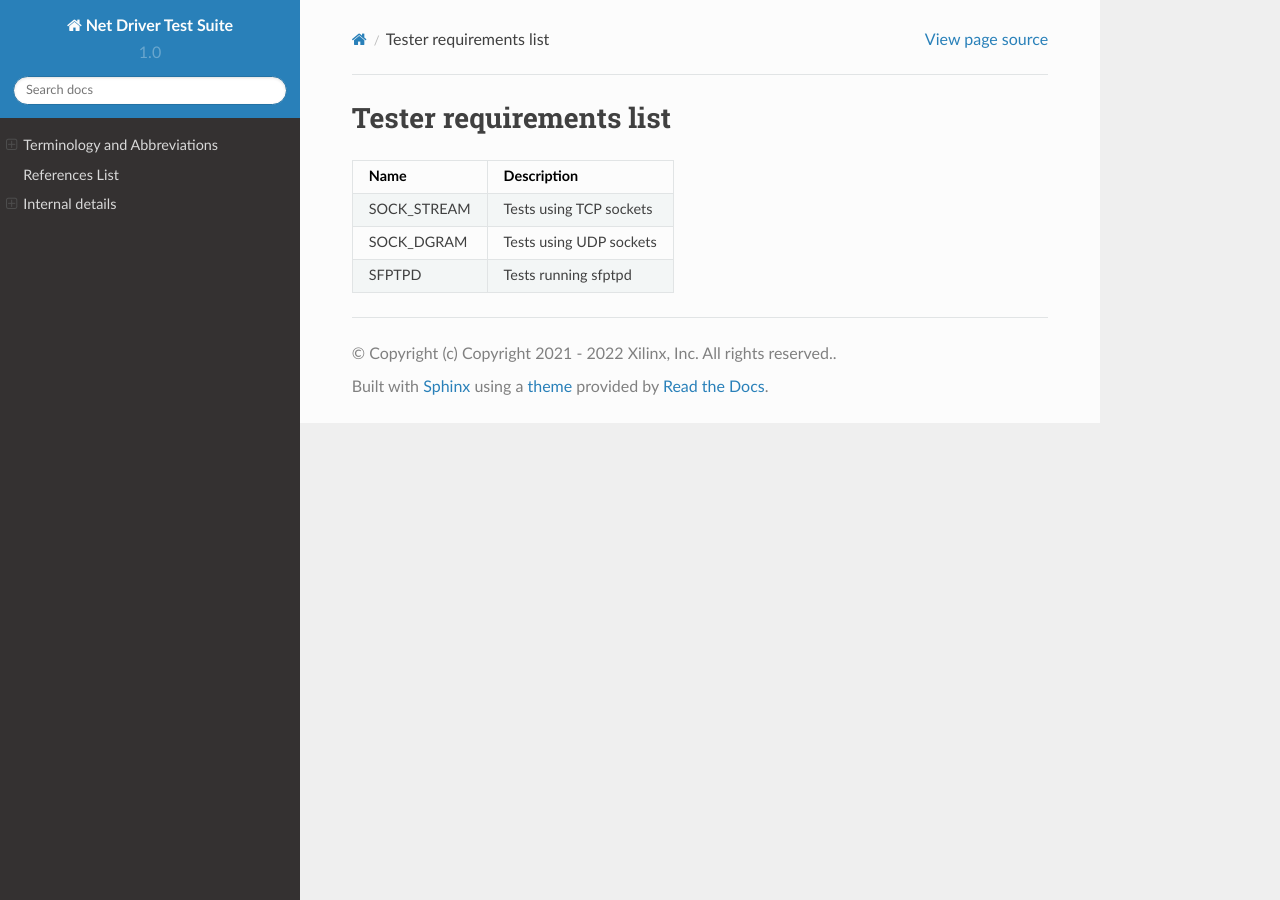
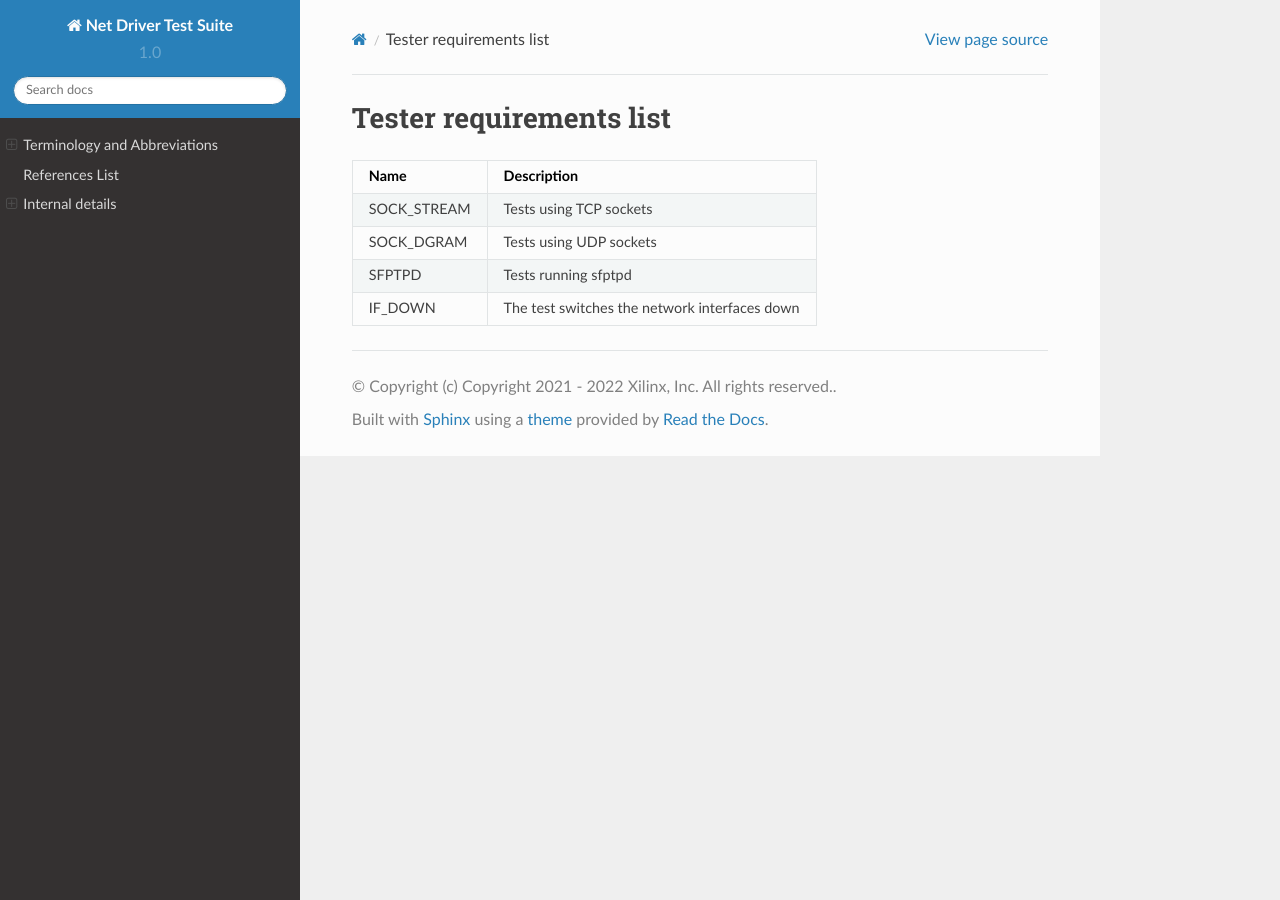
Before and after one commit to oktetlabs/net-drv-ts, a Sphinx documentation site: the page built from net-drv-ts/doc/dox_resources/reqs.rst, in a window 1280 px wide. Built offline with Sphinx 7.4.7 and the Read the Docs theme 2.0.0, drawn with Linux system fonts in a browser that asks for light colours; pages that are not in the unit, such as notebooks, are missing from menus.

Commit message:
ts: mark tests that down ifaces with appropriate tester req
It should be possible to run tests without downing interfaces.
To do this, the IF_DOWN tester requirement is introduced.

OL-Redmine-Id: 13499
Signed-off-by: Damir Mansurov <damir.mansurov@oktetlabs.ru>
Reviewed-by: Alexandra Kossovsky <alexandra.kossovsky@oktetlabs.ru>
Reviewed-by: Andrew Rybchenko <andrew.rybchenko@oktetlabs.ru>

```diff
--- a/net-drv-ts/doc/dox_resources/reqs.rst
+++ b/net-drv-ts/doc/dox_resources/reqs.rst
@@ -23,3 +23,6 @@ Tester requirements list
   *
     - SFPTPD
     - Tests running sfptpd
+  *
+    - IF_DOWN
+    - The test switches the network interfaces down
```
Also changed, not shown: 5 other files.
